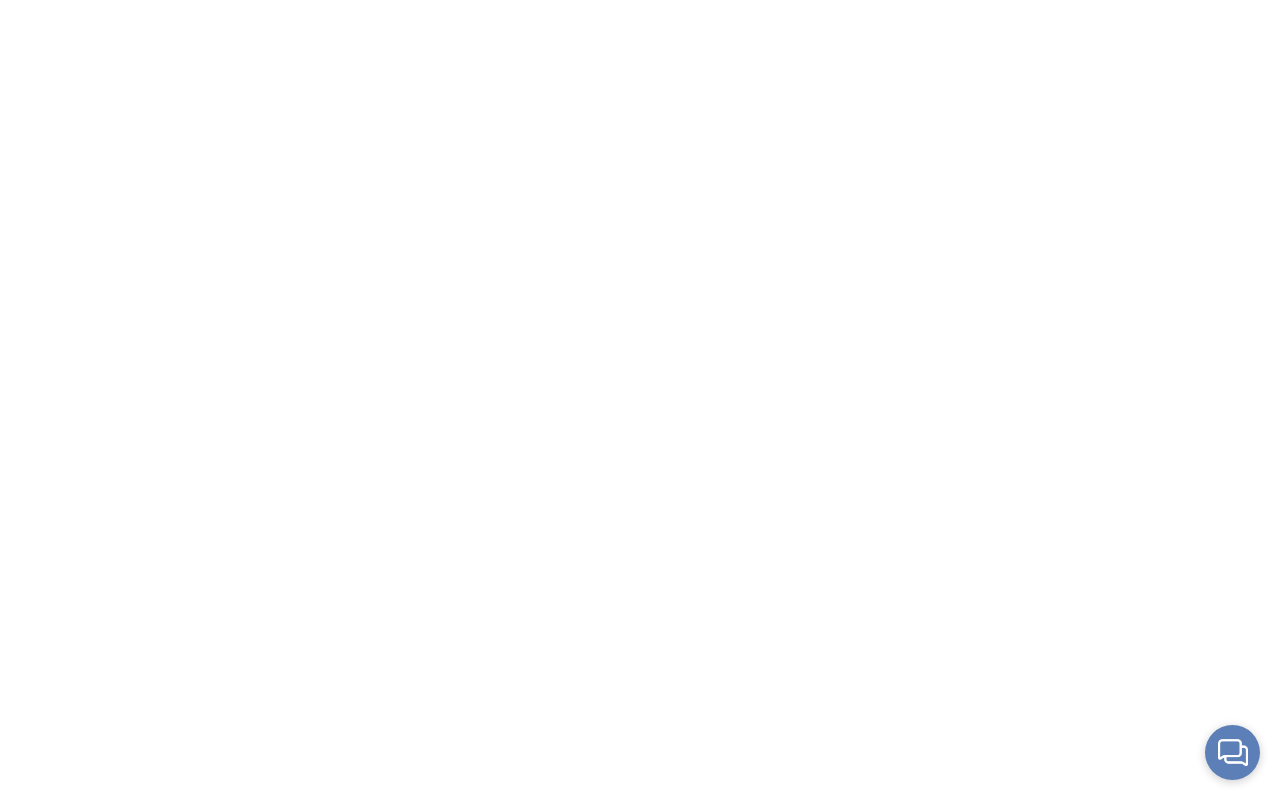
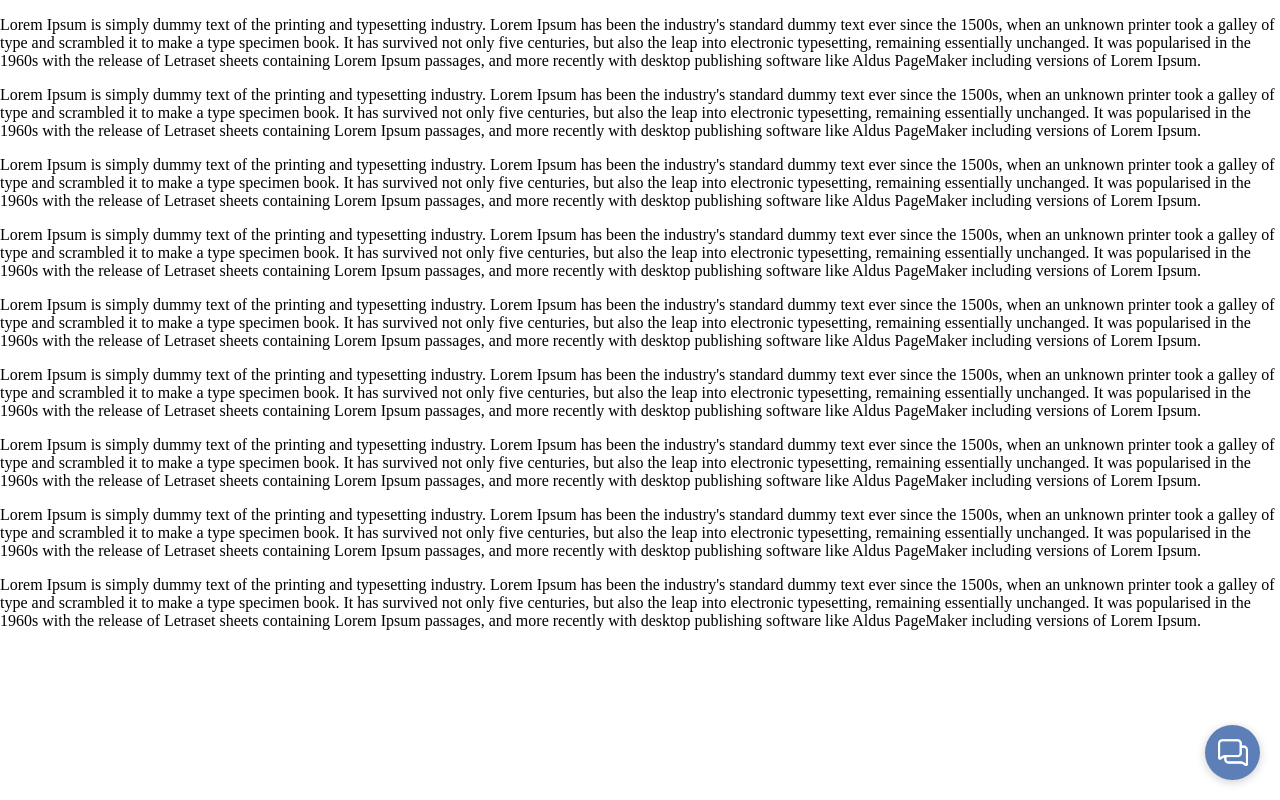
Before and after one commit to Nexgeno-Developers/chat-ai-ui, a plain HTML site: page index.html in a window 1280 px wide. Drawn offline with Linux system fonts and the light colour scheme.

Commit message:
chnages done

```diff
--- a/index.html
+++ b/index.html
@@ -4,7 +4,41 @@
     <meta charset="UTF-8" />
     <meta name="viewport" content="width=device-width, initial-scale=1.0" />
     <title>Chat Ui</title>
+<p>Lorem Ipsum is simply dummy text of the printing and typesetting industry. Lorem Ipsum has been the industry's standard dummy text ever since the 1500s, when an unknown printer took a galley of type and scrambled it to make a type specimen book. It has survived not only five centuries, but also the leap into electronic typesetting, remaining essentially unchanged. It was popularised in the 1960s with the release of Letraset sheets containing Lorem Ipsum passages, and more recently with desktop publishing software like Aldus PageMaker including versions of Lorem Ipsum.
 
+</p>
+
+<p>Lorem Ipsum is simply dummy text of the printing and typesetting industry. Lorem Ipsum has been the industry's standard dummy text ever since the 1500s, when an unknown printer took a galley of type and scrambled it to make a type specimen book. It has survived not only five centuries, but also the leap into electronic typesetting, remaining essentially unchanged. It was popularised in the 1960s with the release of Letraset sheets containing Lorem Ipsum passages, and more recently with desktop publishing software like Aldus PageMaker including versions of Lorem Ipsum.
+
+</p>
+
+<p>Lorem Ipsum is simply dummy text of the printing and typesetting industry. Lorem Ipsum has been the industry's standard dummy text ever since the 1500s, when an unknown printer took a galley of type and scrambled it to make a type specimen book. It has survived not only five centuries, but also the leap into electronic typesetting, remaining essentially unchanged. It was popularised in the 1960s with the release of Letraset sheets containing Lorem Ipsum passages, and more recently with desktop publishing software like Aldus PageMaker including versions of Lorem Ipsum.
+
+</p>
+
+<p>Lorem Ipsum is simply dummy text of the printing and typesetting industry. Lorem Ipsum has been the industry's standard dummy text ever since the 1500s, when an unknown printer took a galley of type and scrambled it to make a type specimen book. It has survived not only five centuries, but also the leap into electronic typesetting, remaining essentially unchanged. It was popularised in the 1960s with the release of Letraset sheets containing Lorem Ipsum passages, and more recently with desktop publishing software like Aldus PageMaker including versions of Lorem Ipsum.
+
+</p>
+
+<p>Lorem Ipsum is simply dummy text of the printing and typesetting industry. Lorem Ipsum has been the industry's standard dummy text ever since the 1500s, when an unknown printer took a galley of type and scrambled it to make a type specimen book. It has survived not only five centuries, but also the leap into electronic typesetting, remaining essentially unchanged. It was popularised in the 1960s with the release of Letraset sheets containing Lorem Ipsum passages, and more recently with desktop publishing software like Aldus PageMaker including versions of Lorem Ipsum.
+
+</p>
+
+<p>Lorem Ipsum is simply dummy text of the printing and typesetting industry. Lorem Ipsum has been the industry's standard dummy text ever since the 1500s, when an unknown printer took a galley of type and scrambled it to make a type specimen book. It has survived not only five centuries, but also the leap into electronic typesetting, remaining essentially unchanged. It was popularised in the 1960s with the release of Letraset sheets containing Lorem Ipsum passages, and more recently with desktop publishing software like Aldus PageMaker including versions of Lorem Ipsum.
+
+</p>
+
+<p>Lorem Ipsum is simply dummy text of the printing and typesetting industry. Lorem Ipsum has been the industry's standard dummy text ever since the 1500s, when an unknown printer took a galley of type and scrambled it to make a type specimen book. It has survived not only five centuries, but also the leap into electronic typesetting, remaining essentially unchanged. It was popularised in the 1960s with the release of Letraset sheets containing Lorem Ipsum passages, and more recently with desktop publishing software like Aldus PageMaker including versions of Lorem Ipsum.
+
+</p>
+
+<p>Lorem Ipsum is simply dummy text of the printing and typesetting industry. Lorem Ipsum has been the industry's standard dummy text ever since the 1500s, when an unknown printer took a galley of type and scrambled it to make a type specimen book. It has survived not only five centuries, but also the leap into electronic typesetting, remaining essentially unchanged. It was popularised in the 1960s with the release of Letraset sheets containing Lorem Ipsum passages, and more recently with desktop publishing software like Aldus PageMaker including versions of Lorem Ipsum.
+
+</p>
+
+<p>Lorem Ipsum is simply dummy text of the printing and typesetting industry. Lorem Ipsum has been the industry's standard dummy text ever since the 1500s, when an unknown printer took a galley of type and scrambled it to make a type specimen book. It has survived not only five centuries, but also the leap into electronic typesetting, remaining essentially unchanged. It was popularised in the 1960s with the release of Letraset sheets containing Lorem Ipsum passages, and more recently with desktop publishing software like Aldus PageMaker including versions of Lorem Ipsum.
+
+</p>
     <script
       src="chatai/ai.js"
       data-bg-color="#5c7fb8"
```
